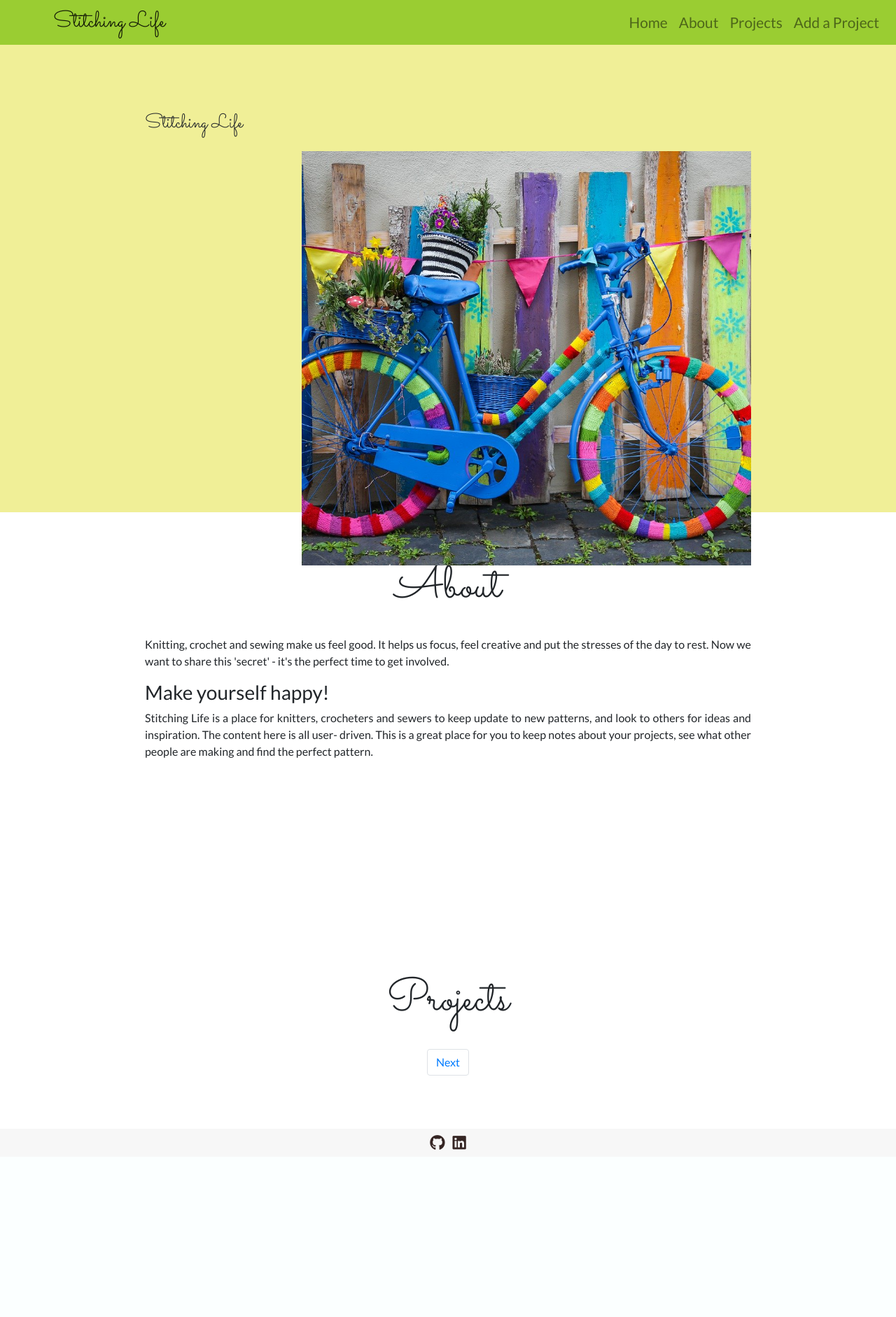
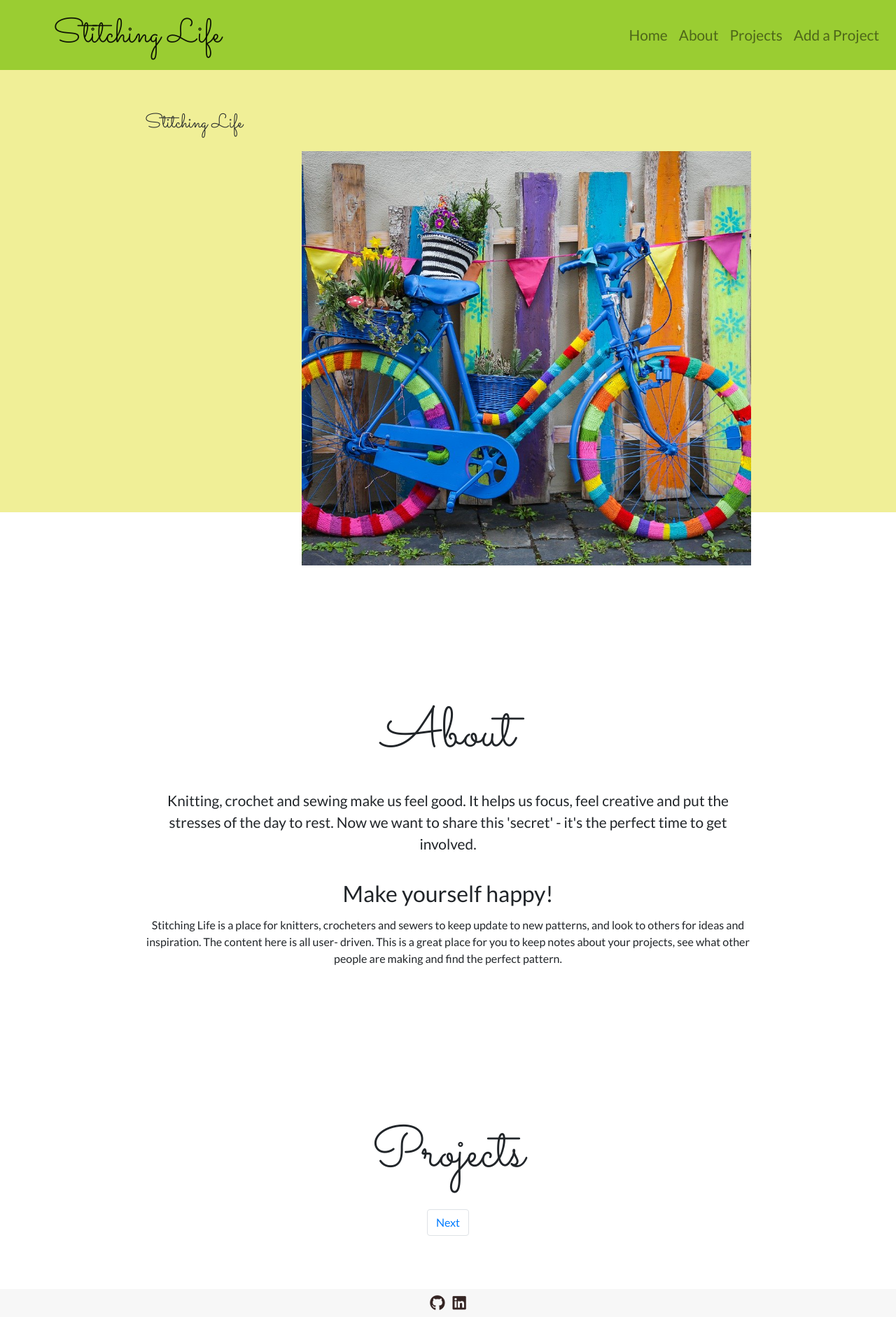
Before and after one commit to elisamunoz/docu-llamas, a Flask app: page /home in a window 1280 px wide. Shown: the whole page at 70% size. Before the commit the page ends 1643 px from the top, so only its background shows below. Run offline with Flask 2, Linux system fonts and the light colour scheme; data that the repository does not hold is empty; some libraries are stand-ins or nearby versions.

Commit message:
fixed hide-show category and min height

```diff
--- a/static/css/style.css
+++ b/static/css/style.css
@@ -12,13 +12,13 @@ text-align: justify;
 }
 
 .site-content {
-  /* margin-top: 66px; */
   padding: 60px 0;
+  min-height: calc(100vh - 40px);
 }
 
 .section__title {
   text-align: center;
-  font-size: 4em;
+  font-size: 5em;
   margin: 0;
   padding-top: 70px;
   padding-bottom: 30px;
@@ -34,7 +34,7 @@ text-align: justify;
 top: 0;
 z-index: 5;
 width: 100%;
-min-height: 60px;
+min-height: 100px;
 /* background-color: #f7f7f7; */
 background-color: yellowgreen;
 position: fixed;
@@ -43,7 +43,7 @@ position: fixed;
 .navbar-brand {
   font-family: 'Sacramento', cursive;
   padding: 0;
-  font-size: 2em;
+  font-size: 3em;
   padding-left: 60px;
 }
 
@@ -52,10 +52,14 @@ position: fixed;
   font-size: 1.3em;
 }
 
-/* .fixed {
-position: fixed;
+.fixed {
 transition: background-color 1s ease 1s;
-} */
+min-height: 60px;
+}
+
+.navbar-brand-small {
+  font-size: 2em;
+}
 
 .nav-link {
 color: #352523;
@@ -92,12 +96,23 @@ height: 84vh;
   height: 35vh;
 }
 
+/* About */
+.about {
+  padding-top: 200px;
+  min-height: 100vh;
+  text-align: center;
+}
+
+.about p {
+  font-size: 1.3em;
+}
+
+.about h3 {
+  padding: 20px 0 6px;
+  font-size: 2em;
+}
 
 /* Patterns in main page */
-
-.projects {
-  padding-top: 220px;
-}
 
 .projects__search-by {
   padding: 30px 0;
--- a/static/js/script.js
+++ b/static/js/script.js
@@ -1,5 +1,5 @@
 $(document).ready(function() {
-    // $(window).scroll(fixedNavBar);
+    $(window).scroll(fixedNavBar);
   });
 
 function showField(id) {
@@ -62,10 +62,12 @@ function fadeOutElementPattern(){
 
 // Navbar to fixed
 
-// function fixedNavBar() {
-//     if ($(this).scrollTop() > 200) {
-//       $(".navbar").addClass("fixed");
-//     } else {
-//       $(".navbar").removeClass("fixed");
-//     }
-//   }
+function fixedNavBar() {
+    if ($(this).scrollTop() > 200) {
+      $(".navbar").addClass("fixed");
+      $(".navbar-brand").addClass("navbar-brand-small");
+    } else {
+      $(".navbar").removeClass("fixed");
+      $(".navbar-brand").removeClass("navbar-brand-small");
+    }
+  }
--- a/templates/addpattern.html
+++ b/templates/addpattern.html
@@ -16,7 +16,7 @@
       <div class="form-group col-md-6">
           <p>
             {{ form.category_name.label }}<br>
-            {{ form.category_name(class="form-control") }}
+            {{ form.category_name(class="form-control", id="category", onchange="fadeOutElementPattern()") }}
           </p>
       </div>
 
```
